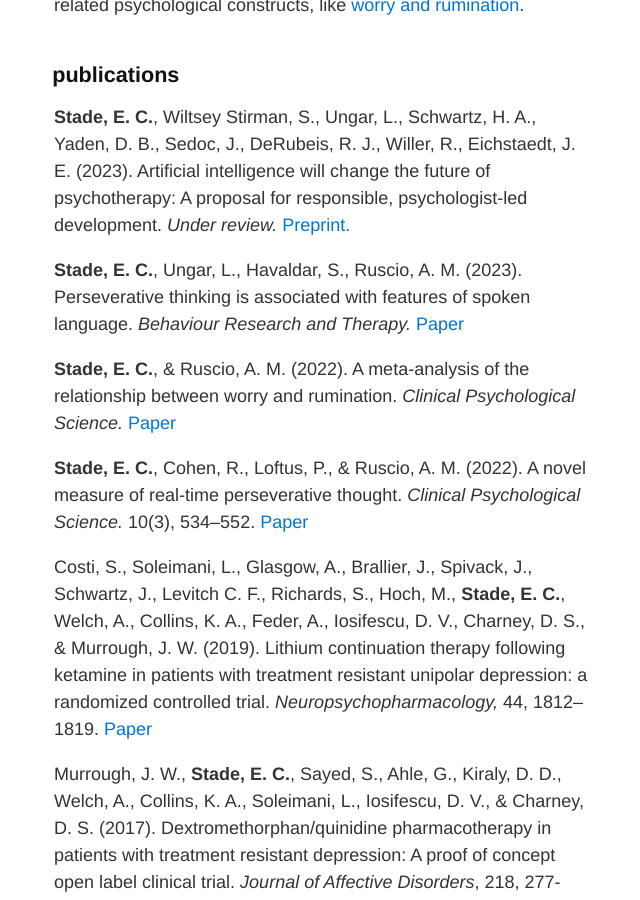
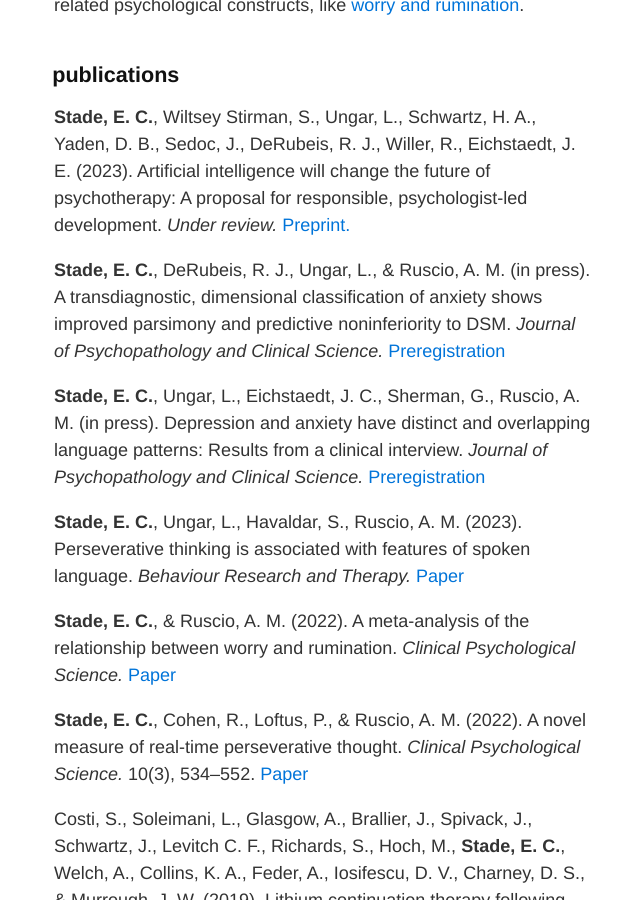
Before and after one commit to betsystade/betsystade.github.io, a Jekyll site: the page built from index.md, in a window 1280 px wide and 900 px high, scrolled down 1329 px. Shown: the whole window, without its empty margins (316-956 px from the left). Built offline with Jekyll 4.4.1, drawn with Linux system fonts in a browser that asks for light colours; our own code applies the rules of GitHub Pages for plain Markdown files.

Commit message:
updated pubs

```diff
--- a/_config.yml
+++ b/_config.yml
@@ -30,6 +30,18 @@ markdown: kramdown
 plugins:
   - jekyll-feed
 
+
+# -----------------------------------------------------------------------------
+# Analytics and search engine verification
+# -----------------------------------------------------------------------------
+
+google_analytics:  # your Goole Analytics measurement ID (format: G-XXXXXXXXXX)
+# panelbear_analytics:  # panelbear analytics site ID (format: XXXXXXXXX)
+
+google_site_verification:  # your google-site-verification ID (Google Search Console)
+# bing_site_verification:  # out your bing-site-verification ID (Bing Webmaster)
+
+
 # Exclude from processing.
 # The following items will not be processed, by default. Create a custom list
 # to override the default setting.
--- a/index.md
+++ b/index.md
@@ -34,6 +34,10 @@ Beyond these research streams, I'm interested in developing behavioral measures
 ## publications
 
 **Stade, E. C.**, Wiltsey Stirman, S., Ungar, L., Schwartz, H. A., Yaden, D. B., Sedoc, J., DeRubeis, R. J., Willer, R., Eichstaedt, J. E. (2023). Artificial intelligence will change the future of psychotherapy: A proposal for responsible, psychologist-led development. *Under review.* [Preprint.](https://psyarxiv.com/cuzvr)
+
+**Stade, E. C.**, DeRubeis, R. J., Ungar, L., & Ruscio, A. M. (in press). A transdiagnostic, dimensional classification of anxiety shows improved parsimony and predictive noninferiority to DSM. *Journal of Psychopathology and Clinical Science.* [Preregistration](https://osf.io/ybst6)
+
+**Stade, E. C.**, Ungar, L., Eichstaedt, J. C., Sherman, G., Ruscio, A. M. (in press). Depression and anxiety have distinct and overlapping language patterns: Results from a clinical interview. *Journal of Psychopathology and Clinical Science.* [Preregistration](https://osf.io/da2q8)
 
 **Stade, E. C.**, Ungar, L., Havaldar, S., Ruscio, A. M. (2023). Perseverative thinking is associated with features of spoken language. *Behaviour Research and Therapy.* [Paper](https://doi.org/10.1016/j.brat.2023.104307)
 
```
Also changed, not shown: resources.md (+0 -1 lines).
